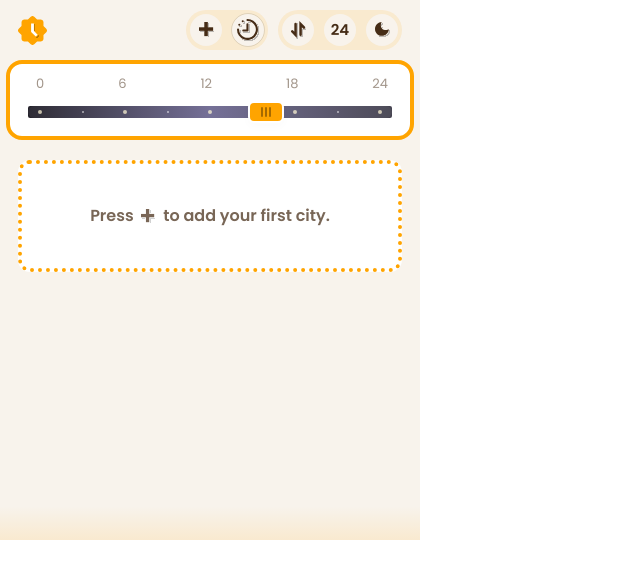
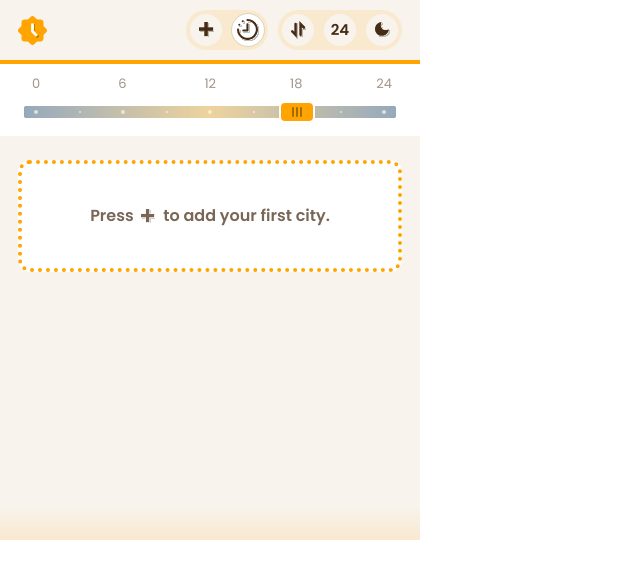
Before and after one commit to uryu-myao/timemate-chrome-extension, a React (Vite) app: page / in a window 1280 px wide. Both pictures are taken after a click on the button 248 px from the left and 29 px from the top of the page. Shown: the top 578 px of the page, without its empty margins (0-640 px from the left). Built offline with nearby package versions, Linux system fonts and the light colour scheme.

Commit message:
add converter icons and update header/styles

```diff
--- a/src/App.tsx
+++ b/src/App.tsx
@@ -15,6 +15,7 @@ function App() {
   const [addTimezoneFn, setAddTimezoneFn] = useState<
     ((timezone: TimezoneInfo) => AddTimezoneResult) | null
   >(null);
+  const [isConvertModeOpen, setIsConvertModeOpen] = useState(false);
   const [sortMode, setSortMode] = useState<SortMode>(() => {
     const stored = localStorage.getItem(SORT_MODE_STORAGE_KEY);
     if (stored === 'newest' || stored === 'time' || stored === 'alphabet') {
@@ -53,7 +54,7 @@ function App() {
   }, [hourFormat]);
 
   return (
-    <div className="app">
+    <div className={`app ${isConvertModeOpen ? 'app--convert-open' : ''}`}>
       <Header
         addTimezone={handleAddTimezone}
         sortMode={sortMode}
@@ -62,12 +63,15 @@ function App() {
         onToggleHourFormat={() =>
           setHourFormat((prev) => (prev === '12' ? '24' : '12'))
         }
+        isConvertModeOpen={isConvertModeOpen}
+        onConvertModeChange={setIsConvertModeOpen}
       />
       <div className="app-content">
         <TimezoneList
           onAddTimezone={registerAddTimezone}
           sortMode={sortMode}
           hourFormat={hourFormat}
+          isConvertModeOpen={isConvertModeOpen}
         />
       </div>
     </div>
--- a/src/components/Header.tsx
+++ b/src/components/Header.tsx
@@ -10,6 +10,8 @@ interface HeaderProps {
   onSortChange: (mode: SortMode) => void;
   hourFormat: HourFormat;
   onToggleHourFormat: () => void;
+  isConvertModeOpen: boolean;
+  onConvertModeChange: (isOpen: boolean) => void;
 }
 
 const Header: React.FC<HeaderProps> = ({
@@ -18,14 +20,22 @@ const Header: React.FC<HeaderProps> = ({
   onSortChange,
   hourFormat,
   onToggleHourFormat,
+  isConvertModeOpen,
+  onConvertModeChange,
 }) => {
+  const convertStops = [0, 3, 6, 9, 12, 15, 18, 21, 24];
+
   // Search functionality ==============================
   const [showSearch, setShowSearch] = useState(false);
-  const [showConvertMenu, setShowConvertMenu] = useState(false);
   const convertRef = useRef<HTMLDivElement>(null);
+  const convertTrackRef = useRef<HTMLDivElement>(null);
+  const convertDotRefs = useRef<Array<HTMLSpanElement | null>>([]);
+  const [convertPosition, setConvertPosition] = useState(6);
+  const [convertThumbX, setConvertThumbX] = useState(0);
+  const [isDraggingConvert, setIsDraggingConvert] = useState(false);
   const toggleSearch = () => {
     setShowSortMenu(false);
-    setShowConvertMenu(false);
+    onConvertModeChange(false);
     setShowSearch((prev) => !prev);
   };
   const [showSortMenu, setShowSortMenu] = useState(false);
@@ -35,20 +45,84 @@ const Header: React.FC<HeaderProps> = ({
   const toggleSortMenu = () => {
     setShowSearch(false);
     setShowLogoMenu(false);
-    setShowConvertMenu(false);
+    onConvertModeChange(false);
     setShowSortMenu((prev) => !prev);
   };
   const toggleConvertMenu = () => {
     setShowSearch(false);
     setShowLogoMenu(false);
     setShowSortMenu(false);
-    setShowConvertMenu((prev) => !prev);
+    onConvertModeChange(!isConvertModeOpen);
   };
   const toggleLogoMenu = () => {
     setShowSearch(false);
     setShowSortMenu(false);
-    setShowConvertMenu(false);
+    onConvertModeChange(false);
     setShowLogoMenu((prev) => !prev);
+  };
+
+  const getConvertMetrics = () => {
+    const track = convertTrackRef.current;
+    if (!track) return null;
+
+    const rect = track.getBoundingClientRect();
+    const dotPositions = convertDotRefs.current
+      .map((dot) => {
+        if (!dot) return null;
+        const dotRect = dot.getBoundingClientRect();
+        return dotRect.left - rect.left + dotRect.width / 2;
+      })
+      .filter((position): position is number => position !== null);
+
+    if (dotPositions.length === 0) return null;
+
+    return {
+      rect,
+      minX: dotPositions[0],
+      maxX: dotPositions[dotPositions.length - 1],
+      dotPositions,
+    };
+  };
+
+  const updateConvertPosition = (clientX: number) => {
+    const metrics = getConvertMetrics();
+    if (!metrics) return;
+
+    const relativeX = clientX - metrics.rect.left;
+    const clampedX = Math.min(Math.max(relativeX, metrics.minX), metrics.maxX);
+    const nearestDot = metrics.dotPositions.reduce(
+      (closest, dotX, index) => {
+        const distance = Math.abs(dotX - clampedX);
+        return distance < closest.distance ? { index, distance } : closest;
+      },
+      { index: 0, distance: Number.POSITIVE_INFINITY }
+    );
+
+    if (nearestDot.distance <= 12) {
+      setConvertPosition(nearestDot.index);
+      setConvertThumbX(metrics.dotPositions[nearestDot.index]);
+      return;
+    }
+
+    const progress =
+      (clampedX - metrics.minX) / (metrics.maxX - metrics.minX || 1);
+    const rawIndex = progress * (convertStops.length - 1);
+    setConvertPosition(rawIndex);
+    setConvertThumbX(clampedX);
+  };
+
+  const handleConvertPointerDown = (
+    event: React.PointerEvent<HTMLSpanElement>
+  ) => {
+    event.preventDefault();
+    setIsDraggingConvert(true);
+  };
+
+  const handleConvertTrackPointerDown = (
+    event: React.PointerEvent<HTMLDivElement>
+  ) => {
+    updateConvertPosition(event.clientX);
+    setIsDraggingConvert(true);
   };
 
   // Theme functionality ==============================
@@ -96,7 +170,7 @@ const Header: React.FC<HeaderProps> = ({
         setShowSortMenu(false);
       }
       if (convertRef.current && !convertRef.current.contains(target)) {
-        setShowConvertMenu(false);
+        onConvertModeChange(false);
       }
       if (logoRef.current && !logoRef.current.contains(target)) {
         setShowLogoMenu(false);
@@ -109,9 +183,59 @@ const Header: React.FC<HeaderProps> = ({
     };
   }, []);
 
+  useEffect(() => {
+    if (!isDraggingConvert) return;
+
+    const handlePointerMove = (event: PointerEvent) => {
+      updateConvertPosition(event.clientX);
+    };
+
+    const handlePointerUp = () => {
+      setIsDraggingConvert(false);
+      const roundedIndex = Math.round(convertPosition);
+      setConvertPosition(roundedIndex);
+
+      const metrics = getConvertMetrics();
+      if (metrics) {
+        setConvertThumbX(metrics.dotPositions[roundedIndex]);
+      }
+    };
+
+    window.addEventListener('pointermove', handlePointerMove);
+    window.addEventListener('pointerup', handlePointerUp);
+
+    return () => {
+      window.removeEventListener('pointermove', handlePointerMove);
+      window.removeEventListener('pointerup', handlePointerUp);
+    };
+  }, [convertPosition, isDraggingConvert]);
+
+  useEffect(() => {
+    if (!isConvertModeOpen) return;
+
+    const syncThumbToNearestDot = () => {
+      const metrics = getConvertMetrics();
+      if (!metrics) return;
+
+      const roundedIndex = Math.round(convertPosition);
+      setConvertThumbX(metrics.dotPositions[roundedIndex]);
+    };
+
+    syncThumbToNearestDot();
+
+    const resizeObserver = new ResizeObserver(syncThumbToNearestDot);
+    if (convertTrackRef.current) {
+      resizeObserver.observe(convertTrackRef.current);
+    }
+
+    return () => {
+      resizeObserver.disconnect();
+    };
+  }, [convertPosition, isConvertModeOpen]);
+
   return (
     <header
-      className={`header ${showConvertMenu ? 'header--convert-open' : ''}`}>
+      className={`header ${isConvertModeOpen ? 'header--convert-open' : ''}`}>
       <div className="header-inner">
         <div className="header-logo-menu" ref={logoRef}>
           <button
@@ -149,10 +273,12 @@ const Header: React.FC<HeaderProps> = ({
             </div>
             <div className="header-convert" ref={convertRef}>
               <button
-                className="header-btn header-btn__convert"
+                className={`header-btn header-btn__convert ${
+                  isConvertModeOpen ? 'active' : ''
+                }`}
                 aria-label="Toggle convert panel"
                 onClick={toggleConvertMenu}></button>
-              {showConvertMenu && (
+              {isConvertModeOpen && (
                 <div className="header-convert__menu">
                   <div className="header-convert__scale">
                     <span className="header-convert__scale-label">0</span>
@@ -161,17 +287,28 @@ const Header: React.FC<HeaderProps> = ({
                     <span className="header-convert__scale-label">18</span>
                     <span className="header-convert__scale-label">24</span>
                   </div>
-                  <div className="header-convert__track">
-                    <span className="header-convert__dot hour"></span>
-                    <span className="header-convert__dot"></span>
-                    <span className="header-convert__dot hour"></span>
-                    <span className="header-convert__dot"></span>
-                    <span className="header-convert__dot hour"></span>
-                    <span className="header-convert__dot"></span>
-                    <span className="header-convert__dot hour"></span>
-                    <span className="header-convert__dot"></span>
-                    <span className="header-convert__dot hour"></span>
-                    <span className="header-convert__thumb">
+                  <div
+                    className="header-convert__track"
+                    ref={convertTrackRef}
+                    onPointerDown={handleConvertTrackPointerDown}>
+                    {convertStops.map((hour, index) => (
+                      <span
+                        key={hour}
+                        ref={(element) => {
+                          convertDotRefs.current[index] = element;
+                        }}
+                        className={`header-convert__dot ${
+                          index % 2 === 0 ? 'hour' : ''
+                        }`}></span>
+                    ))}
+                    <span
+                      className={`header-convert__thumb ${
+                        isDraggingConvert ? 'dragging' : ''
+                      }`}
+                      style={{
+                        left: `${convertThumbX - 18}px`,
+                      }}
+                      onPointerDown={handleConvertPointerDown}>
                       <span></span>
                       <span></span>
                       <span></span>
--- a/src/styles/Header.scss
+++ b/src/styles/Header.scss
@@ -143,10 +143,11 @@
       top: 60px;
       right: 50%;
       transform: translateX(50%);
-      width: 408px;
-      padding: 13px 18px 18px;
-      border-radius: 16px;
-      border: 4px solid var(--color-secondary);
+      width: 100%;
+      padding: 13px 24px 18px;
+      border-radius: 0;
+      border-top: 4px solid var(--color-secondary);
+      // border-bottom: 4px solid var(--color-secondary);
       background-color: var(--color-bg-timezone);
       display: flex;
       flex-direction: column;
@@ -169,6 +170,11 @@
       font-weight: 500;
       line-height: 1;
       opacity: 0.5;
+
+      &:nth-child(2),
+      &:nth-child(3) {
+        padding-left: 4px;
+      }
     }
 
     &__track {
@@ -176,12 +182,13 @@
       width: 100%;
       height: 12px;
       border-radius: 2px;
-      background: linear-gradient(90deg, #23212a 0%, #6d6891 50%, #44424f 100%);
+      background: var(--gradient-converter);
       display: flex;
       justify-content: space-between;
       align-items: center;
       padding: 0 10px;
       overflow: visible;
+      cursor: pointer;
 
       &::before {
         content: '';
@@ -209,7 +216,7 @@
 
     &__thumb {
       position: absolute;
-      right: 108px;
+      left: calc(75% - 18px);
       top: 50%;
       transform: translateY(-50%);
       z-index: 2;
@@ -223,6 +230,18 @@
       align-items: center;
       justify-content: center;
       gap: 2px;
+      cursor: grab;
+      transition:
+        left 0.14s ease-out,
+        transform 0.14s ease-out,
+        box-shadow 0.14s ease-out;
+
+      &.dragging {
+        cursor: grabbing;
+        transform: translateY(-50%) scale(1.04);
+        box-shadow: 0 6px 14px rgba(0, 0, 0, 0.14);
+        transition: none;
+      }
 
       span {
         display: block;
@@ -245,6 +264,10 @@
     cursor: pointer;
 
     &:hover {
+      background-color: var(--color-hover);
+    }
+
+    &.active {
       background-color: var(--color-hover);
     }
 
--- a/src/styles/Timezone.scss
+++ b/src/styles/Timezone.scss
@@ -157,7 +157,7 @@
     &__time {
       grid-area: time;
       font-family: 'Lato', sans-serif;
-      font-size: 50px;
+      font-size: 48px;
       font-weight: 400;
       letter-spacing: 1px;
       font-style: normal;
@@ -181,7 +181,7 @@
 
     &__second {
       position: absolute;
-      top: 50px;
+      top: 39px;
       right: 6px;
       font-family: 'Lato', sans-serif;
       font-size: 13px;
--- a/src/styles/main.scss
+++ b/src/styles/main.scss
@@ -25,6 +25,12 @@
         var(--color-opacity) 100%
       );
       pointer-events: none;
+    }
+  }
+
+  &--convert-open {
+    .app-content {
+      height: calc(100% - 60px - 86px);
     }
   }
 }
```
Also changed, not shown: src/components/Timezone.tsx (+13 -5 lines), src/components/TimezoneList.tsx (+8 -1 lines), src/styles/index.scss (+12 -10 lines).
